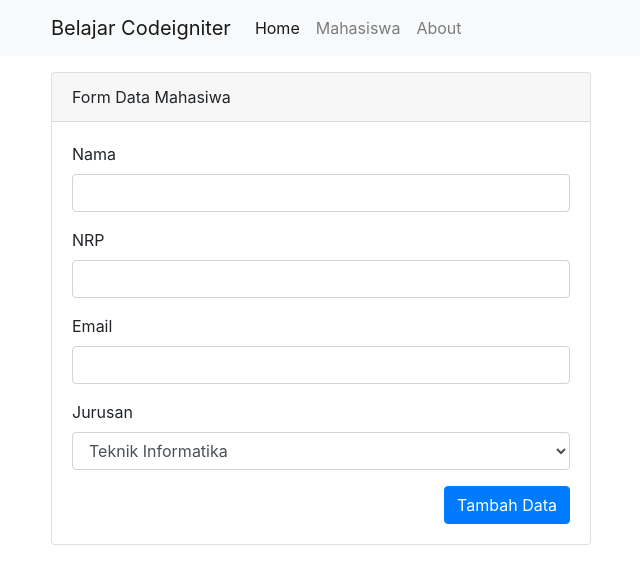
After one commit to eryawanir/belajarci, a CodeIgniter app: page /belajarci/mahasiswa/tambah in a window 1280 px wide. The commit adds this page. Shown: the top 584 px of the page, without its empty margins (34-674 px from the left). Run offline with CodeIgniter, Linux system fonts and the light colour scheme.

Commit message:
form validation

```diff
--- a/application/controllers/Mahasiswa.php
+++ b/application/controllers/Mahasiswa.php
@@ -6,6 +6,7 @@ class Mahasiswa extends CI_Controller
     {
         parent::__construct();
         $this->load->model('Mahasiswa_model');
+        $this->load->library('form_validation');
     }
 
     public function index()
@@ -17,4 +18,18 @@ class Mahasiswa extends CI_Controller
         $this->load->view('mahasiswa/index', $data);
         $this->load->view('templates/footer');
     }
+
+    public function tambah()
+    {
+        $data['judul'] = "Tambah Mahasiswa";
+
+        $this->form_validation->set_rules('nama', 'Nama', 'required');
+        if ($this->form_validation->run() == FALSE) {
+            $this->load->view('templates/header', $data);
+            $this->load->view('mahasiswa/tambah', $data);
+            $this->load->view('templates/footer');
+        } else {
+            echo 'berhasil';
+        }
+    }
 }
--- a/application/models/Mahasiswa_model.php
+++ b/application/models/Mahasiswa_model.php
@@ -1,6 +1,6 @@
 <?php
 
-class Mahasiswa_model extends CI_Controller
+class Mahasiswa_model extends CI_Model
 {
     public function getAllMahasiswa()
     {
--- /dev/null
+++ b/application/views/mahasiswa/tambah.php
@@ -0,0 +1,38 @@
+<div class="container">
+    <div class="row mt-3">
+        <div class="col-md-6">
+            <form action="" method="post">
+                <div class="card">
+                    <div class="card-header">
+                        Form Data Mahasiwa
+                    </div>
+                    <div class="card-body">
+                        <?= validation_errors(); ?>
+                        <div class="form-group">
+                            <label for="nama">Nama</label>
+                            <input type="text" class="form-control" id="nama" name="nama">
+                        </div>
+                        <div class="form-group">
+                            <label for="nrp">NRP</label>
+                            <input type="text" class="form-control" id="nrp" name="nrp">
+                        </div>
+                        <div class="form-group">
+                            <label for="email">Email</label>
+                            <input type="text" class="form-control" id="email" name="email">
+                        </div>
+                        <div class="form-group">
+                            <label for="jurusan">Jurusan</label>
+                            <select class="form-control" id="jurusan" name="jurusan">
+                                <option value="Teknik Informatika">Teknik Informatika</option>
+                                <option value="Teknik Mesin">Teknik Mesin</option>
+                                <option value="Teknik Akhlaq">Teknik Akhlaq</option>
+                            </select>
+                        </div>
+                        <button type="submit" class="btn btn-primary float-right">Tambah Data</button>
+                    </div>
+                </div>
+
+            </form>
+        </div>
+    </div>
+</div>
```
Also changed, not shown: application/views/mahasiswa/index.php (+7 -0 lines).
